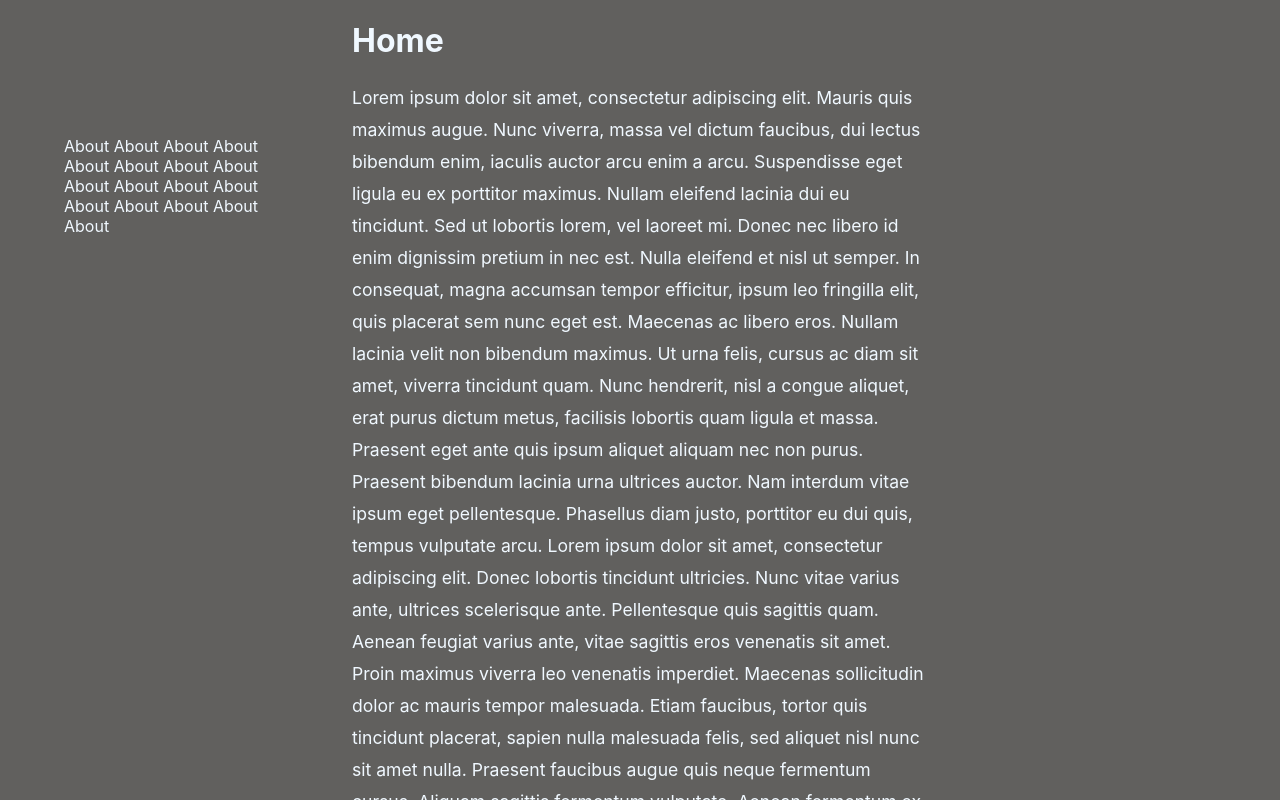
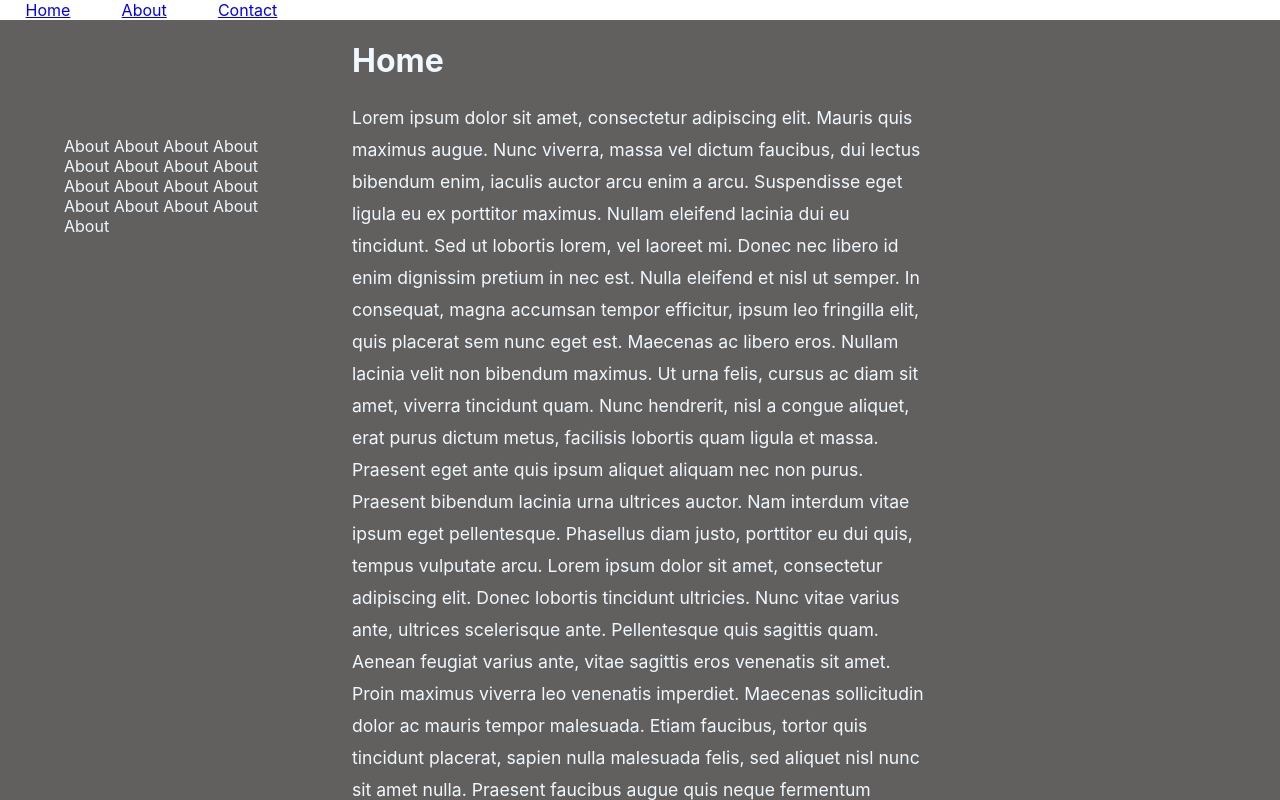
Before and after one commit to Matheus-Du/personal-site, a React (Create React App) app in the folder frontend/: page / in a window 1280 px wide. Shown: the top 800 px of the page. Built offline with nearby package versions, Linux system fonts and the light colour scheme.

Commit message:
Added simple menubar.

```diff
--- /dev/null
+++ b/frontend/src/components/Menubar.js
@@ -0,0 +1,18 @@
+import React from "react";
+import '../static/css/Menubar.css'
+
+export default function Menubar() {
+    return (
+        <div className="menubar">
+            <div className="menubar-item">
+                <a href="/">Home</a>
+            </div>
+            <div className="menubar-item">
+                <a href="/about">About</a>
+            </div>
+            <div className="menubar-item">
+                <a href="/contact">Contact</a>
+            </div>
+        </div>
+    );
+}
--- a/frontend/src/pages/Home.js
+++ b/frontend/src/pages/Home.js
@@ -1,10 +1,12 @@
 import React from "react";
 import '../static/css/Home.css'
+import Menubar from "../components/Menubar";
 
 export default function Home() {
 
 	return (
 		<body>
+			<Menubar />
 			<div className="rowFlex">
 				<div className="sidebar">
 					<p>About About About About About About About About About About About About About About About About About </p>
--- a/frontend/src/static/css/Home.css
+++ b/frontend/src/static/css/Home.css
@@ -26,6 +26,11 @@
   top: 15%;
 }
 
+.home-header {
+  position: sticky;
+  top: 0;
+}
+
 body {
     background-color: #61605e;
     font-style: normal;
--- /dev/null
+++ b/frontend/src/static/css/Menubar.css
@@ -0,0 +1,14 @@
+.menubar {
+    background-color: white;
+    width: 100%;
+    position: sticky;
+    top: 0;
+    z-index: 1;
+    display: flex;
+    flex-direction: row;
+}
+
+.menubar-item {
+    margin-left: 2%;
+    margin-right: 2%;
+}
```
